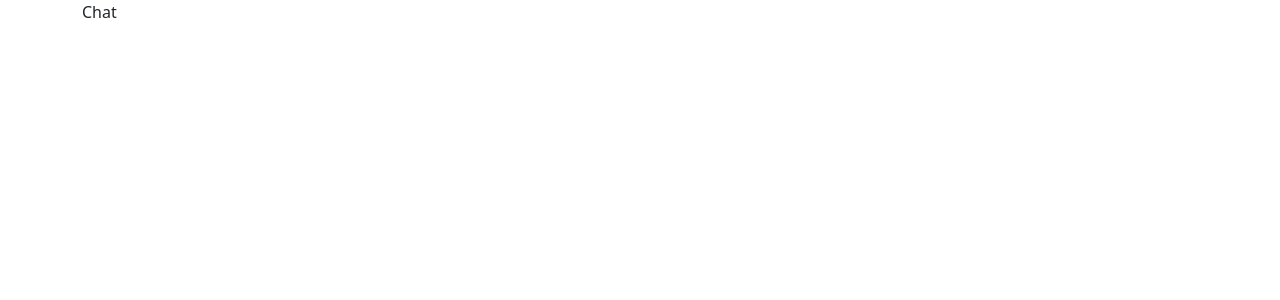
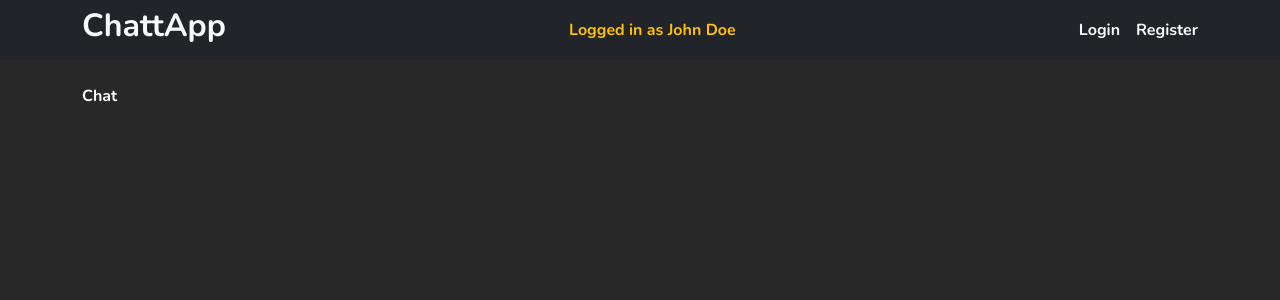
Before and after one commit to CaioSousaa/socket-chat-app, a React (Vite) app in the folder client/: page / in a window 1280 px wide. Shown: the top 300 px of the page. Built offline with nearby package versions, Linux system fonts and the light colour scheme.

Commit message:
feat: create NavBar component

```diff
--- a/client/src/App.jsx
+++ b/client/src/App.jsx
@@ -4,9 +4,12 @@ import Register from "./pages/Register";
 import Login from "./pages/Login";
 import "bootstrap/dist/css/bootstrap.min.css";
 import { Container } from "react-bootstrap";
+import NavBar from "./components/NavBar";
 
 function App() {
   return (
+    <>
+      <NavBar />
       <Container>
         <Routes>
           <Route path="/" element={<Chat />} />
@@ -15,6 +18,7 @@ function App() {
           <Route path="*" element={<Navigate to="/" />} />
         </Routes>
       </Container>
+    </>
   );
 }
 
--- /dev/null
+++ b/client/src/components/NavBar.jsx
@@ -0,0 +1,29 @@
+import { Container, Nav, Navbar, Stack } from "react-bootstrap";
+import { Link } from "react-router-dom";
+
+const NavBar = () => {
+  return (
+    <Navbar bg="dark" className="mb-4" style={{ height: "3.75rem" }}>
+      <Container>
+        <h2>
+          <Link to="/" className="link-light text-decoration-none">
+            ChattApp
+          </Link>
+        </h2>
+        <span className="text-warning">Logged in as John Doe</span>
+        <Nav>
+          <Stack direction="horizontal" gap={3}>
+            <Link to="/login" className="link-light text-decoration-none">
+              Login
+            </Link>
+            <Link to="/register" className="link-light text-decoration-none">
+              Register
+            </Link>
+          </Stack>
+        </Nav>
+      </Container>
+    </Navbar>
+  );
+};
+
+export default NavBar;
--- a/client/src/index.css
+++ b/client/src/index.css
@@ -0,0 +1,7 @@
+@import url("https://fonts.googleapis.com/css2?family=Nunito+Sans:ital,opsz@0,6..12;1,6..12&family=Nunito:ital,wght@0,700;1,700&display=swap");
+
+body {
+  color: white;
+  font-family: "Nunito", sans-serif;
+  background: rgb(40, 40, 40);
+}
```
Lines whose indentation alone changed are shown as unchanged.
